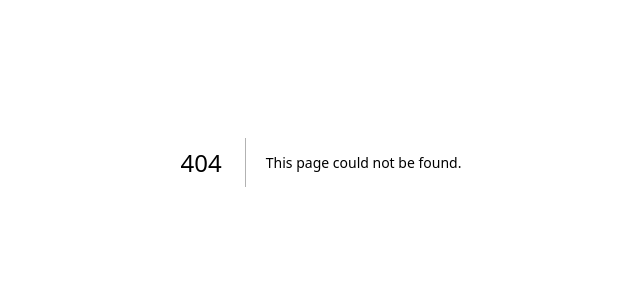
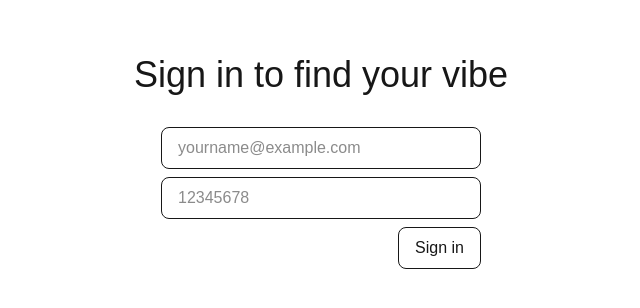
Before and after one commit to AminBihamta/motif, a Next.js app: page /signin in a window 1280 px wide. Before the commit this address had no page. Shown: the part 238-546 px from the top of the page, without its empty margins (319-959 px from the left). Built offline with nearby package versions, Linux system fonts and the light colour scheme.

Commit message:
Sign in basic scaffold done

```diff
--- /dev/null
+++ b/app/signin/page.tsx
@@ -0,0 +1,31 @@
+import Form from "next/form";
+
+export default function SignIn() {
+  return (
+    <div className="w-screen h-screen">
+      <main className="flex w-full h-full justify-center items-center flex-col">
+        <h1 className="text-center text-4xl">Sign in to find your vibe</h1>
+        <Form
+          action="/signin"
+          className="flex flex-col gap-2 w-full max-w-80 items-end mt-8"
+        >
+          <input
+            className="border rounded-lg px-4 py-2 w-full"
+            name="email"
+            type="email"
+            placeholder="yourname@example.com"
+          />
+          <input
+            className="border rounded-lg px-4 py-2 w-full"
+            name="password"
+            type="password"
+            placeholder="12345678"
+          ></input>
+          <button className="border rounded-lg px-4 py-2 w-fit" type="submit">
+            Sign in
+          </button>
+        </Form>
+      </main>
+    </div>
+  );
+}
```
